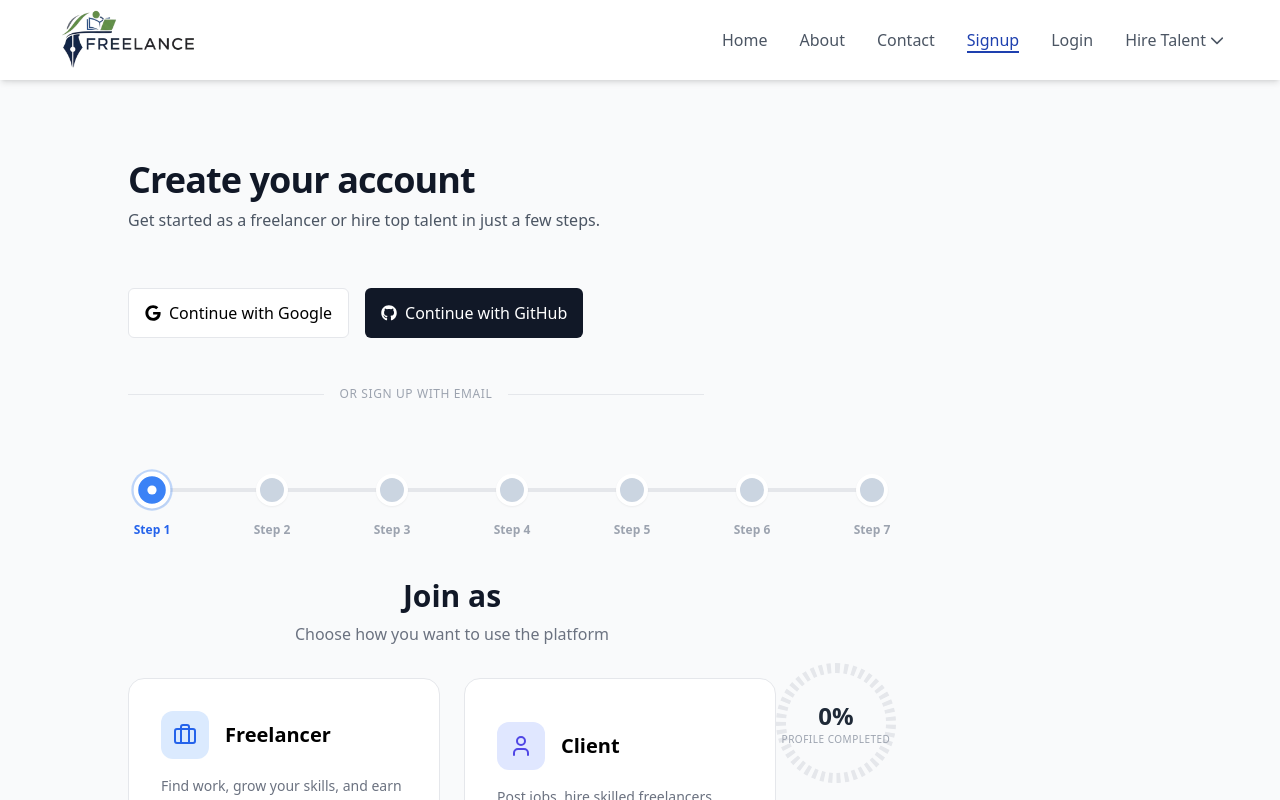
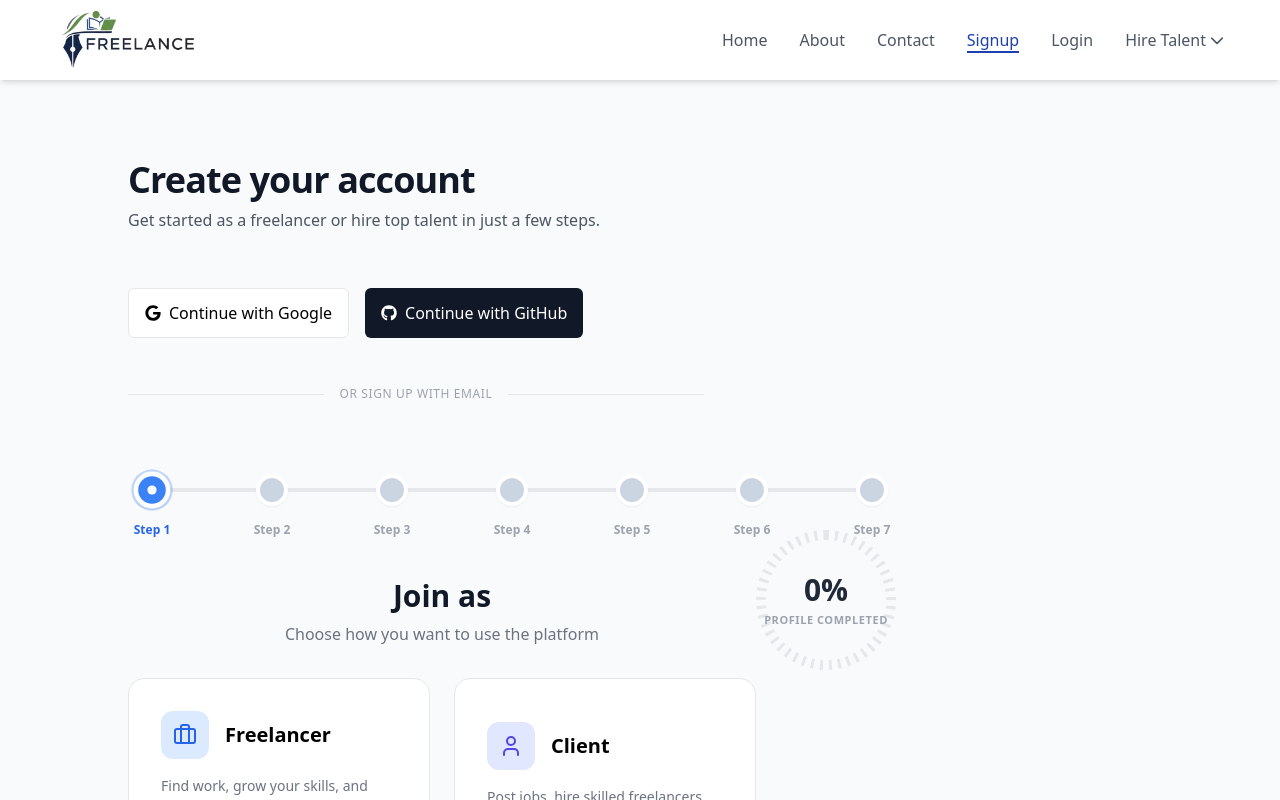
Before and after one commit to Alihaider592/freelance, a React (Create React App) app in the folder freelancing-app/: page /signup in a window 1280 px wide. Shown: the top 800 px of the page. Built offline with nearby package versions, Linux system fonts and the light colour scheme.

Commit message:
circle enhanced

```diff
--- a/freelancing-app/src/components/forms/signup/comman/StepCircles.jsx
+++ b/freelancing-app/src/components/forms/signup/comman/StepCircles.jsx
@@ -1,22 +1,31 @@
-import { motion } from "framer-motion";
+import { motion, useMotionValue, animate } from "framer-motion";
+import { useEffect, useState } from "react";
 
-const StepCircles = ({ step, totalSteps, size = 120, strokeWidth = 10 }) => {
-  // Calculate percentage from steps
+const StepCircles = ({ step, totalSteps, size = 140, strokeWidth = 10 }) => {
   const percentage = Math.round(((step - 1) / totalSteps) * 100);
 
   const radius = (size - strokeWidth) / 2;
   const circumference = 2 * Math.PI * radius;
   const offset = circumference - (percentage / 100) * circumference;
 
+  const motionValue = useMotionValue(0);
+  const [displayValue, setDisplayValue] = useState(0);
+
+  useEffect(() => {
+    const controls = animate(motionValue, percentage, {
+      duration: 0.8,
+      ease: "easeOut",
+      onUpdate: (latest) => setDisplayValue(Math.round(latest)),
+    });
+
+    return controls.stop;
+  }, [percentage]);
+
   return (
-    <div className="flex flex-col items-center justify-center gap-4">
+    <div className="flex flex-col items-center">
       <div className="relative" style={{ width: size, height: size }}>
-        <svg
-          className="rotate-[-90deg]"
-          width={size}
-          height={size}
-        >
-          {/* Background dotted circle */}
+        <svg className="rotate-[-90deg]" width={size} height={size}>
+          {/* Background dotted ring */}
           <circle
             cx={size / 2}
             cy={size / 2}
@@ -24,31 +33,42 @@ const StepCircles = ({ step, totalSteps, size = 120, strokeWidth = 10 }) => {
             fill="transparent"
             stroke="#e5e7eb"
             strokeWidth={strokeWidth}
-            strokeDasharray="4 4"
+            strokeDasharray="3 6"
           />
 
-          {/* Progress circle */}
+          {/* Gradient */}
+          <defs>
+            <linearGradient id="progressGradient" x1="0%" y1="0%" x2="100%" y2="0%">
+              <stop offset="0%" stopColor="#3b82f6" />
+              <stop offset="100%" stopColor="#06b6d4" />
+            </linearGradient>
+          </defs>
+
+          {/* Progress ring */}
           <motion.circle
             cx={size / 2}
             cy={size / 2}
             r={radius}
             fill="transparent"
-            stroke="#3b82f6"
+            stroke="url(#progressGradient)"
             strokeWidth={strokeWidth}
             strokeDasharray={circumference}
             initial={{ strokeDashoffset: circumference }}
             animate={{ strokeDashoffset: offset }}
             transition={{ duration: 0.8, ease: "easeInOut" }}
             strokeLinecap="round"
+            style={{
+              filter: "drop-shadow(0 0 6px rgba(59,130,246,0.45))",
+            }}
           />
         </svg>
 
         {/* Center text */}
         <div className="absolute inset-0 flex flex-col items-center justify-center">
-          <span className="text-2xl font-bold text-gray-800">
-            {percentage}%
+          <span className="text-3xl font-extrabold text-gray-800">
+            {displayValue}%
           </span>
-          <span className="text-[10px] uppercase tracking-wider text-gray-400 font-medium">
+          <span className="mt-1 text-[11px] uppercase tracking-wider text-gray-400 font-semibold">
             Profile completed
           </span>
         </div>
```
